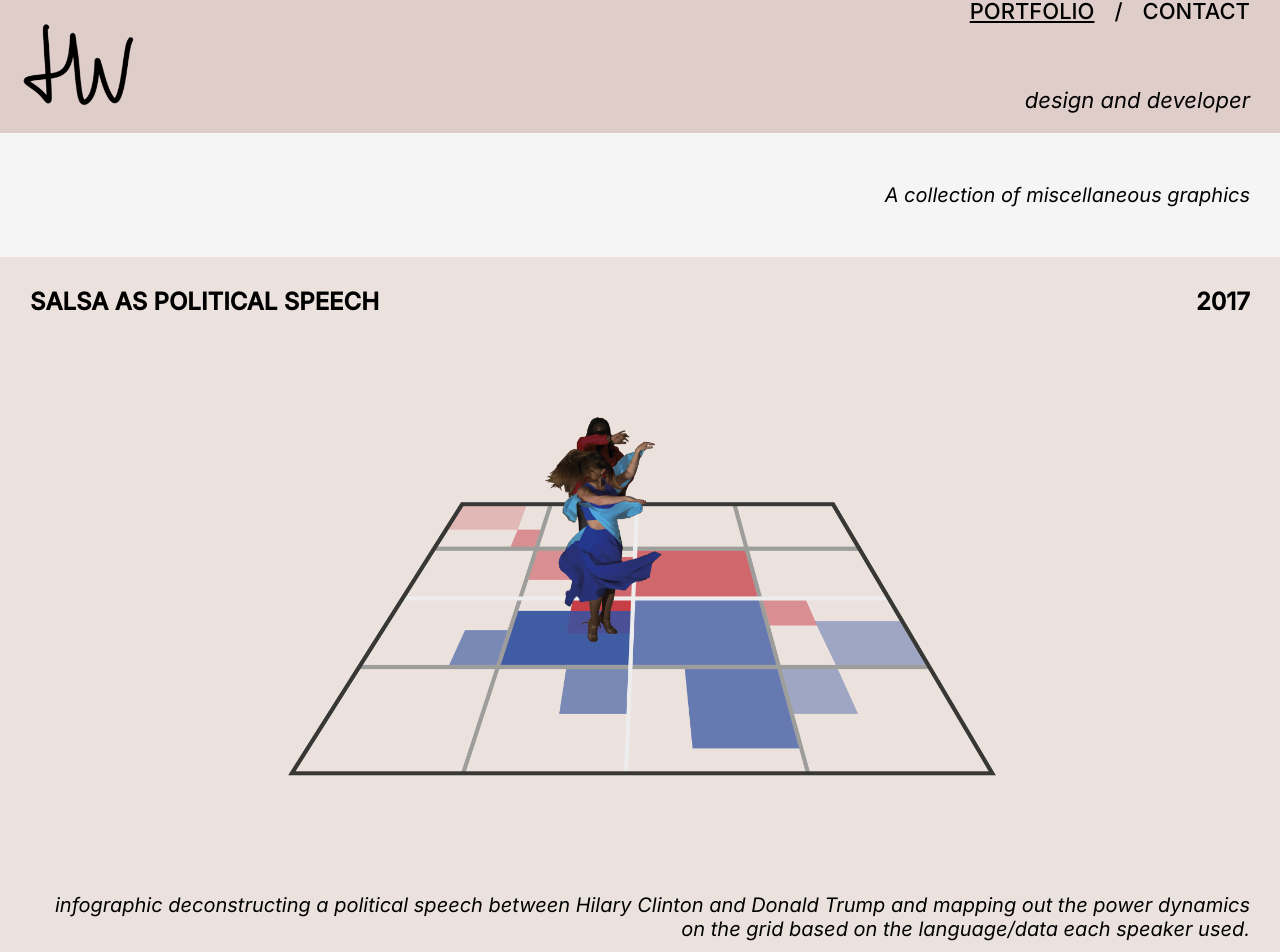
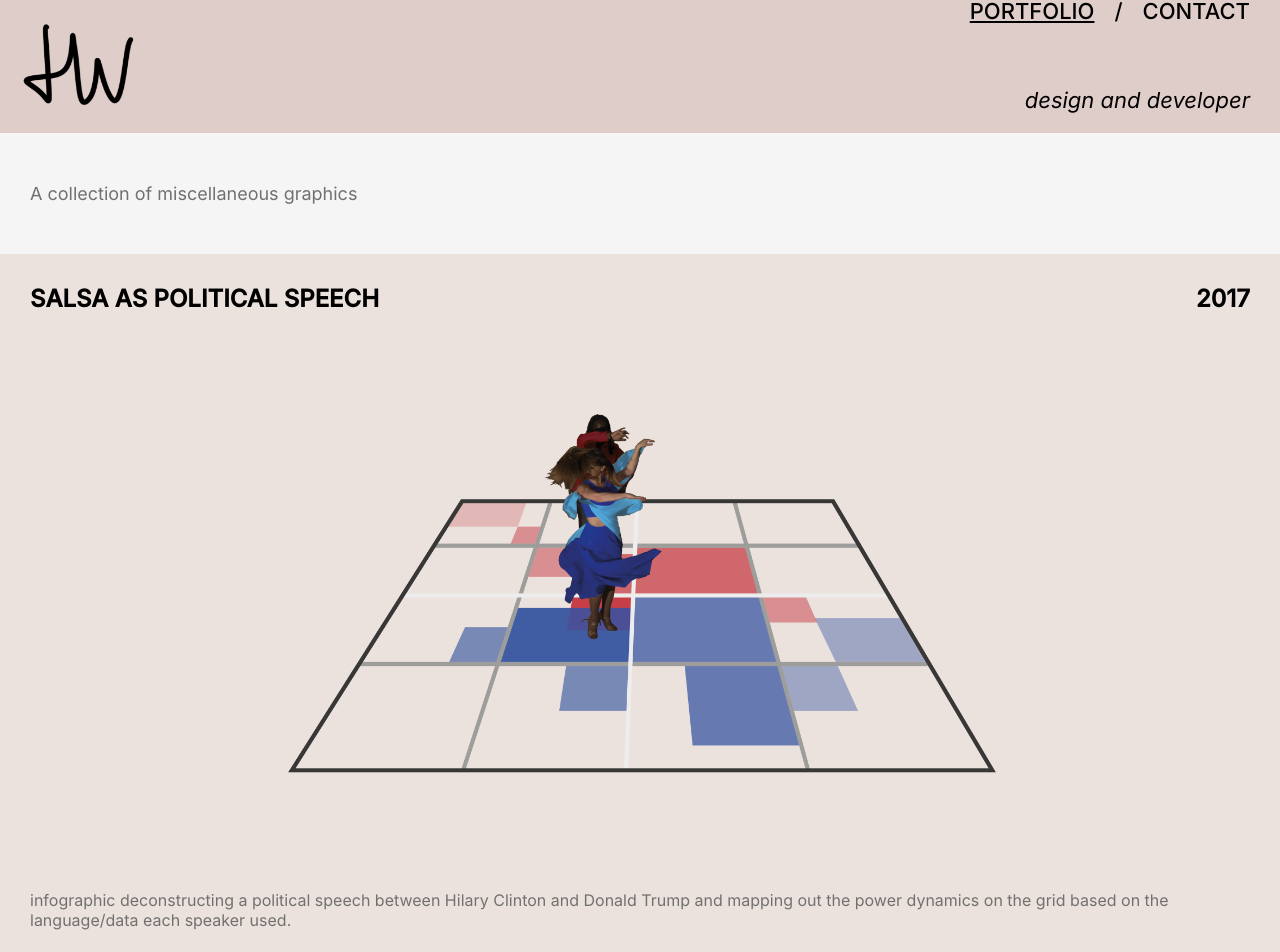
Before and after one commit to hannahw1ll1ams/portfolio, a React (Create React App) app: page /portfolio/graphics in a window 1280 px wide. Shown: the part 27-979 px from the top of the page. Built offline with nearby package versions, Linux system fonts and the light colour scheme.

Commit message:
updated text

```diff
--- a/src/App.css
+++ b/src/App.css
@@ -16,7 +16,6 @@ body {
   overflow: hidden;
 }
 
-
 img {
   transition: width 2s;
 }
--- a/src/Pages/Sub-pages/Event-posters.js
+++ b/src/Pages/Sub-pages/Event-posters.js
@@ -18,8 +18,8 @@ export default function EventPostersPage() {
                 </div>
                 <img className="postersTallImageWidth" src= {springBall} alt='anniversaryBall'/>
                 <div className="bottomText">
+                    <p className="imageKeyWords"></p>
                     <h1></h1>
-                    <p className="imageKeyWords"></p>
                 </div>
         </div>
 
@@ -30,8 +30,8 @@ export default function EventPostersPage() {
                 </div>
                 <img className="postersWideImageWidth" src= {anniversaryBall} alt='springBall'/>
                 <div className="bottomText">
+                    <p className="imageKeyWords"></p>
                     <h1></h1>
-                    <p className="imageKeyWords"></p>
                 </div>
         </div>
 
--- a/src/Pages/Sub-pages/Graphics.js
+++ b/src/Pages/Sub-pages/Graphics.js
@@ -18,8 +18,8 @@ export default function GraphicsPage() {
                 </div>
                 <img className="salsaImageWidth" src= {infographic} alt='infographic'/>
                 <div className="bottomText">
+                    <p className="imageKeyWords">infographic deconstructing a political speech between Hilary Clinton and Donald Trump and mapping out the power dynamics on the grid based on the language/data each speaker used.</p>
                     <h1></h1>
-                    <p className="imageKeyWords">infographic deconstructing a political speech between Hilary Clinton and Donald Trump and mapping out the power dynamics on the grid based on the language/data each speaker used.</p>
                 </div>
         </div>
         <div className="keepingToesCrossed">
@@ -29,8 +29,8 @@ export default function GraphicsPage() {
                 </div>
                 <img className="toesImageWidth" src= {getWell} alt='getWell'/>
                 <div className="bottomText">
+                    <p className="imageKeyWords">card design / get well</p>
                     <h1></h1>
-                    <p className="imageKeyWords">card design / get well</p>
                 </div>
         </div>
         </>
--- a/src/Pages/Sub-pages/Illustrations.js
+++ b/src/Pages/Sub-pages/Illustrations.js
@@ -23,8 +23,8 @@ export default function IllustrationsPage() {
                 </div>
                 <img className="liveSketchSingleImage" src= {workers} alt='workers'/>
                 <div className="bottomText">
+                    <p className="imageKeyWords">stormy sea and sky view working from coffee shop</p>
                     <h1></h1>
-                    <p className="imageKeyWords">stormy sea and sky view working from coffee shop</p>
                 </div>
         </div>
 
@@ -38,8 +38,8 @@ export default function IllustrationsPage() {
                     <img className="procrastination" src= {procrastinationColour} alt='loprocrastinationColourgo'/>
                 </div>
                 <div className="bottomText">
+                    <p className="imageKeyWords">20 minute live sketch using procreate</p>
                     <h1></h1>
-                    <p className="imageKeyWords">20 minute live sketch using procreate</p>
                 </div>
         </div>
 
@@ -51,8 +51,8 @@ export default function IllustrationsPage() {
                 </div>
                 <img className="halfSingleImage" src= {runners} alt='runners'/>
                 <div className="bottomText">
-                    <h1></h1>
                      <p className="imageKeyWords">experimenting with styles</p>
+                     <h1></h1>
                 </div>
             </div>
 
@@ -63,8 +63,8 @@ export default function IllustrationsPage() {
                 </div>
                 <img className="halfSingleImage" src= {ines} alt='ines'/>
                 <div className="bottomText">
-                    <h1></h1>
                      <p className="imageKeyWords">developing drawing through layers of pencil sketch, refine, colour, ink</p>
+                     <h1></h1>
                 </div>
             </div>
         </div>
@@ -76,8 +76,8 @@ export default function IllustrationsPage() {
                 </div>
                 <img className="pictureSketch" src= {hugging} alt='hugging'/>
                 <div className="bottomText">
+                    <p className="imageKeyWords">picture sketch / focus on capturing essence of characters</p>
                     <h1></h1>
-                    <p className="imageKeyWords">picture sketch / focus on capturing essence of characters</p>
                 </div>
         </div>
 
--- a/src/Pages/Sub-pages/Omni-channel-infographic.js
+++ b/src/Pages/Sub-pages/Omni-channel-infographic.js
@@ -17,8 +17,8 @@ export default function OmnichannelInfographicPage() {
                 </div>
                 <img className="omnichannelWidth" src= {omnichannelGraphic} alt='omnichannelGraphic'/>
                 <div className="bottomText">
+                    <p className="imageKeyWords">vector drawing / collaboration</p>
                     <h1></h1>
-                    <p className="imageKeyWords">vector drawing / collaboration</p>
                 </div>
         </div>
         </>
--- a/src/Pages/Sub-pages/Strategic-Plan.js
+++ b/src/Pages/Sub-pages/Strategic-Plan.js
@@ -20,8 +20,8 @@ export default function StrategicPlanPage() {
                 </div>
                 <img className="strategicTallImageWidth" src= {finalVersion} alt='finalVersion'/>
                 <div className="bottomText">
+                    <p className="imageKeyWords">final iteration / communication / clean / procreate / vectors</p>
                     <h1></h1>
-                    <p className="imageKeyWords">final iteration / communication / clean / procreate / vectors</p>
                 </div>
         </div>
 
@@ -32,8 +32,8 @@ export default function StrategicPlanPage() {
                 </div>
                 <img className="strategicTallImageWidth" src= {version1} alt='version1'/>
                 <div className="bottomText">
+                    <p className="imageKeyWords">hand drawn style</p>
                     <h1></h1>
-                    <p className="imageKeyWords">hand drawn style</p>
                 </div>
         </div>
 
@@ -44,8 +44,8 @@ export default function StrategicPlanPage() {
                 </div>
                 <img className="strategicTallImageWidth" src= {version2} alt='version2'/>
                 <div className="bottomText">
+                    <p className="imageKeyWords">playing with perspective</p>
                     <h1></h1>
-                    <p className="imageKeyWords">playing with perspective</p>
                 </div>
         </div>
 
@@ -56,8 +56,8 @@ export default function StrategicPlanPage() {
                 </div>
                 <img className="strategicWideImageWidth" src= {planPillars} alt='version1'/>
                 <div className="bottomText">
+                    <p className="imageKeyWords">member's values / trying to include the diversity of the club</p>
                     <h1></h1>
-                    <p className="imageKeyWords">member's values / trying to include the diversity of the club</p>
                 </div>
         </div>
        </>
--- a/src/css/Sub-pages/graphics.css
+++ b/src/css/Sub-pages/graphics.css
@@ -3,7 +3,7 @@
 }
 
 .keepingToesCrossed {
-    background-color: #767CA0;
+    background-color: #9095a9;
 }
 
 .salsaImageWidth {
--- a/src/css/errorPage.css
+++ b/src/css/errorPage.css
@@ -3,7 +3,6 @@
     display: flex;
     padding: 100px;
     flex-direction: row;
-    /* justify-content: center; */
     align-items: center;
     height: 60%
 }
--- a/src/css/portfolioPage.css
+++ b/src/css/portfolioPage.css
@@ -85,7 +85,7 @@
   bottom: 0;
   left: 0;
   right: 0;
-  background: rgba(132, 132, 133, 0.6);
+  background: rgba(111, 111, 112, 0.6);
   color: white;
   font-family: 'Medium';
   font-size: 20px;
--- a/src/css/text-shared.css
+++ b/src/css/text-shared.css
@@ -24,19 +24,21 @@
 }
 
 .imageKeyWords {
-    font-size: 20px;
-    font-family: 'Italic';
+    font-size: 16px;
+    font-family: 'Regular';
     font-weight: 100;
-    text-align: end;
+    text-align: start;
+    color: #717070;
 }
 
 .description {
+    color: #717070;
     background-color: #f6f5f5;
     padding: 50px 30px 50px 30px;
-    font-family: "Italic";
+    font-family: "Regular";
     font-weight: 100;
-    text-align: end;
-    font-size: 20px;
+    text-align: start;
+    font-size: 18px;
 }
 
 @media screen and (max-width: 800px) {
```
Also changed, not shown: src/Pages/Sub-pages/App-designs.js (+11 -18 lines).
